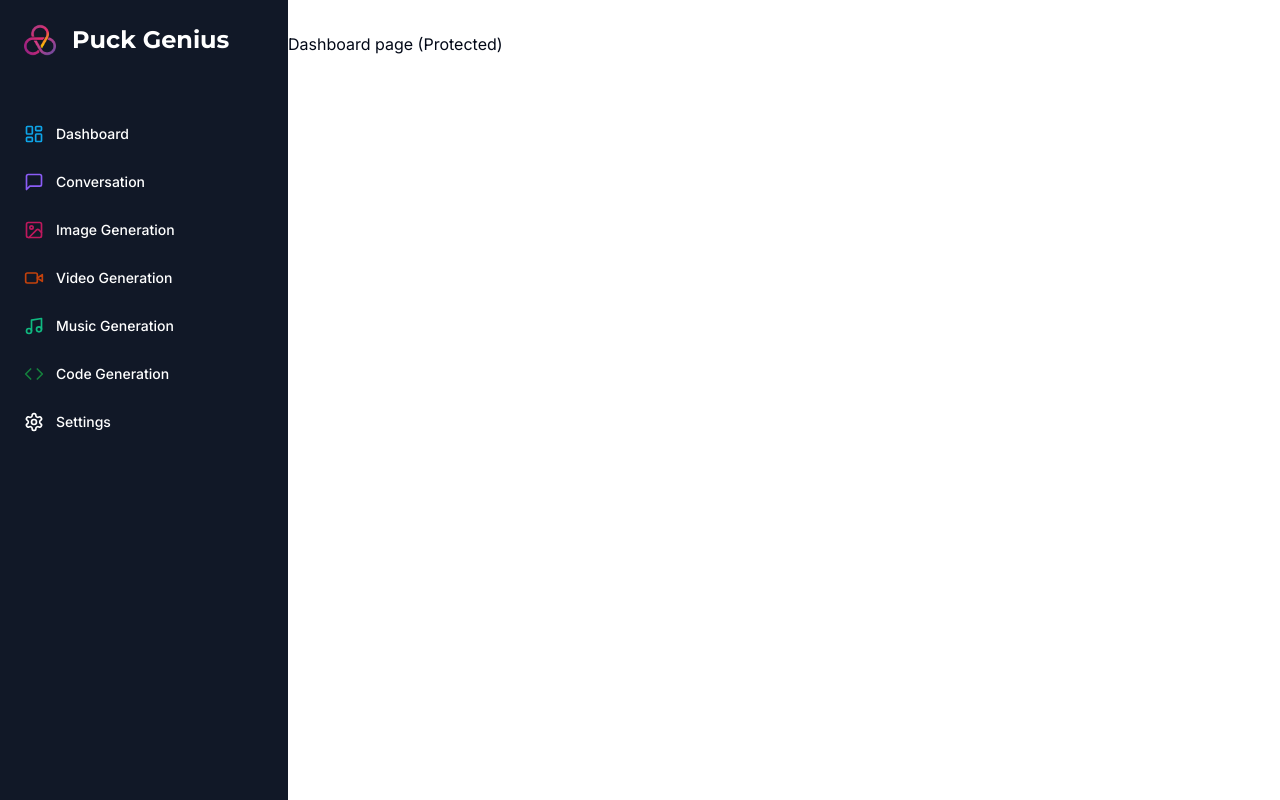
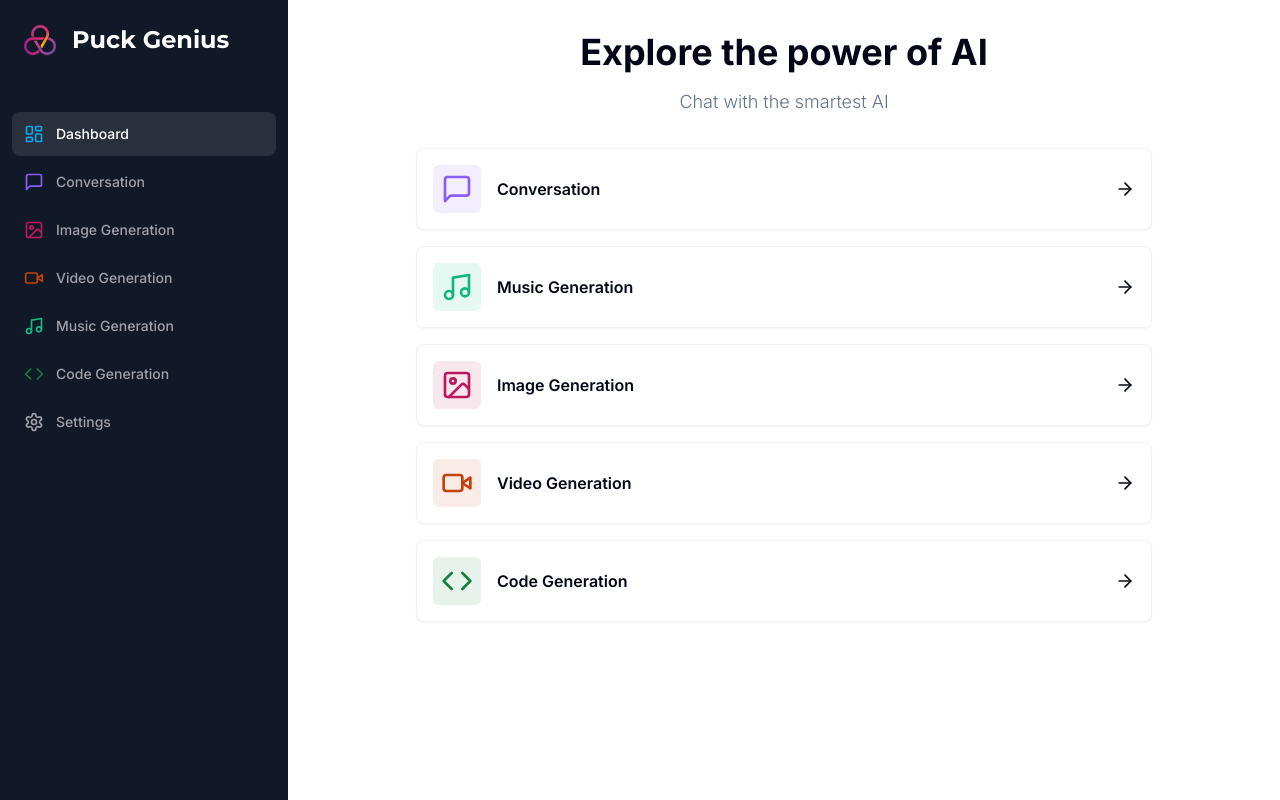
Before and after one commit to emagarc/Puck_Genius_App, a Next.js app: page /dashboard in a window 1280 px wide. Built offline with nearby package versions, Linux system fonts and the light colour scheme.

Commit message:
Dashboard page

```diff
--- a/app/(dashboard)/(routes)/dashboard/page.tsx
+++ b/app/(dashboard)/(routes)/dashboard/page.tsx
@@ -1,11 +1,86 @@
 "use client";
 
+import { MessageSquare, ArrowRight, Music, ImageIcon, VideoIcon, Code } from "lucide-react";
+import { useRouter } from "next/navigation";
 
-export default function DashboardPage() {
+import { Card } from "@/components/ui/card";
+import { cn } from "@/lib/utils";
 
+
+const tools = [
+  {
+    label: "Conversation",
+    icon: MessageSquare,
+    color: "text-violet-500",
+    bgColor: "bg-violet-500/10",
+    href: "/conversation"
+  },
+  {
+    label: "Music Generation",
+    icon: Music,
+    color: "text-emerald-500",
+    bgColor: "bg-emerald-500/10",
+    href: "/music"
+  },
+  {
+    label: "Image Generation",
+    icon: ImageIcon,
+    color: "text-pink-700",
+    bgColor: "bg-pink-700/10",
+    href: "/image"
+  },
+  {
+    label: "Video Generation",
+    icon: VideoIcon,
+    color: "text-orange-700",
+    bgColor: "bg-orange-700/10",
+    href: "/video"
+  },
+  {
+    label: "Code Generation",
+    icon: Code,
+    color: "text-green-700",
+    bgColor: "bg-green-700/10",
+    href: "/code"
+  },
+]
+
+const DashboardPage = () => {
+  const router = useRouter();
   return (
     <div>
-      Dashboard page (Protected)
+      <div className="mb-8 space-y-4">
+        <h2 className="text-2xl md:text-4xl font-bold text-center">
+          Explore the power of AI
+        </h2>
+        <p className="text-muted-foreground font-light text-sm md:text-lg text-center">
+          Chat with the smartest AI
+        </p>
+      </div>
+      <div className="px-4 md:px-20 lg:px-32 space-y-4">
+        {tools.map((tool) => (
+          <Card
+            onClick={() => router.push(tool.href)}
+            key={tool.href}
+            className="
+              p-4 border-black/5 flex items-center justify-between
+              hover:shadow-md transition cursor-pointer
+            "
+          >
+            <div className="flex items-center gap-x-4">
+              <div className={cn("p-2 w-fit rounded-md", tool.bgColor)}>
+                <tool.icon className={cn("w-8 h-8", tool.color)}/>
+              </div>
+              <div className="font-semibold">
+                {tool.label}
+              </div>
+            </div>
+            <ArrowRight className="w-5 h-5"/>
+          </Card>
+        ))}
+      </div>
     </div>
-  );
+  )
 }
+
+export default DashboardPage;
--- a/components/MobileSidebar.tsx
+++ b/components/MobileSidebar.tsx
@@ -5,15 +5,23 @@
 import { Button } from "@/components/ui/button";
 import { Sheet, SheetContent, SheetTrigger } from "@/components/ui/sheet";
 import { Sidebar } from "@/components/Sidebar";
+import { useEffect, useState } from "react";
 
 const MobileSidebar = () => {
+  const [isMounted, setIsMounted] = useState(false);
+
+  useEffect(() => {
+    setIsMounted(true);
+  }, []);
+
+  if (!isMounted) {
+    return null;
+  }
+
   return (
     <Sheet>
       <SheetTrigger>
-        <Button
-            className="md:hidden"
-            variant="ghost"
-            size="icon">
+        <Button className="md:hidden" variant="ghost" size="icon">
             <Menu />
         </Button>
       </SheetTrigger>
--- a/components/Sidebar.tsx
+++ b/components/Sidebar.tsx
@@ -3,6 +3,7 @@
 import Image from "next/image";
 import Link from "next/link";
 import { Montserrat } from "next/font/google";
+import { usePathname } from "next/navigation";
 
 import { cn } from "lib/utils";
 import {
@@ -62,6 +63,7 @@
 ];
 
 export const Sidebar = () => {
+    const pathname = usePathname();
   return (
     <div
         className="
@@ -90,11 +92,11 @@
                     <Link
                         href={route.href}
                         key={route.href}
-                        className="
+                        className={cn(`
                             text-sm group flex p-3 w-full justify-start
                             font-medium cursor-pointer hover:text-white
                             hover:bg-white/10 rounded-lg transition
-                        "
+                        `, pathname === route.href ? "text-white bg-white/10" : "text-zinc-400")}
                     >
                         <div className="flex items-center flex-1">
                             <route.icon className={cn("h-5 w-5 mr-3", route.color)} />
--- /dev/null
+++ b/components/ui/card.tsx
@@ -0,0 +1,79 @@
+import * as React from "react"
+
+import { cn } from "@/lib/utils"
+
+const Card = React.forwardRef<
+  HTMLDivElement,
+  React.HTMLAttributes<HTMLDivElement>
+>(({ className, ...props }, ref) => (
+  <div
+    ref={ref}
+    className={cn(
+      "rounded-lg border bg-card text-card-foreground shadow-sm",
+      className
+    )}
+    {...props}
+  />
+))
+Card.displayName = "Card"
+
+const CardHeader = React.forwardRef<
+  HTMLDivElement,
+  React.HTMLAttributes<HTMLDivElement>
+>(({ className, ...props }, ref) => (
+  <div
+    ref={ref}
+    className={cn("flex flex-col space-y-1.5 p-6", className)}
+    {...props}
+  />
+))
+CardHeader.displayName = "CardHeader"
+
+const CardTitle = React.forwardRef<
+  HTMLParagraphElement,
+  React.HTMLAttributes<HTMLHeadingElement>
+>(({ className, ...props }, ref) => (
+  <h3
+    ref={ref}
+    className={cn(
+      "text-2xl font-semibold leading-none tracking-tight",
+      className
+    )}
+    {...props}
+  />
+))
+CardTitle.displayName = "CardTitle"
+
+const CardDescription = React.forwardRef<
+  HTMLParagraphElement,
+  React.HTMLAttributes<HTMLParagraphElement>
+>(({ className, ...props }, ref) => (
+  <p
+    ref={ref}
+    className={cn("text-sm text-muted-foreground", className)}
+    {...props}
+  />
+))
+CardDescription.displayName = "CardDescription"
+
+const CardContent = React.forwardRef<
+  HTMLDivElement,
+  React.HTMLAttributes<HTMLDivElement>
+>(({ className, ...props }, ref) => (
+  <div ref={ref} className={cn("p-6 pt-0", className)} {...props} />
+))
+CardContent.displayName = "CardContent"
+
+const CardFooter = React.forwardRef<
+  HTMLDivElement,
+  React.HTMLAttributes<HTMLDivElement>
+>(({ className, ...props }, ref) => (
+  <div
+    ref={ref}
+    className={cn("flex items-center p-6 pt-0", className)}
+    {...props}
+  />
+))
+CardFooter.displayName = "CardFooter"
+
+export { Card, CardHeader, CardFooter, CardTitle, CardDescription, CardContent }
```
